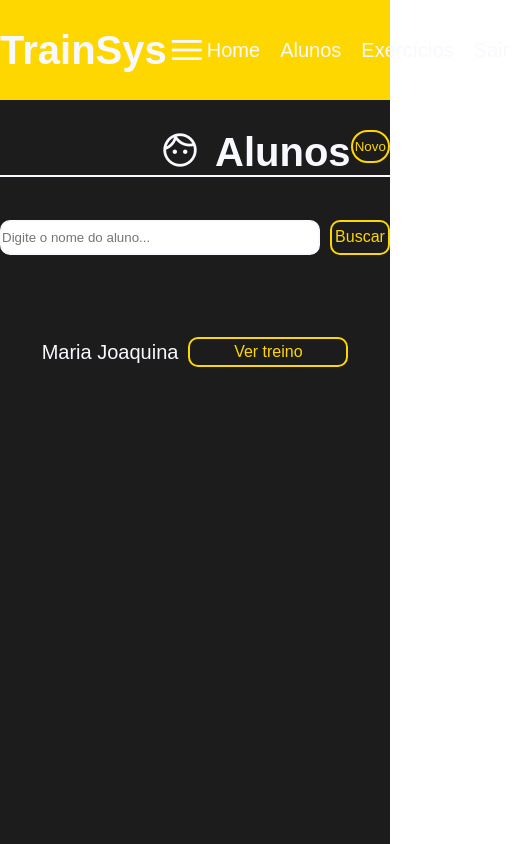
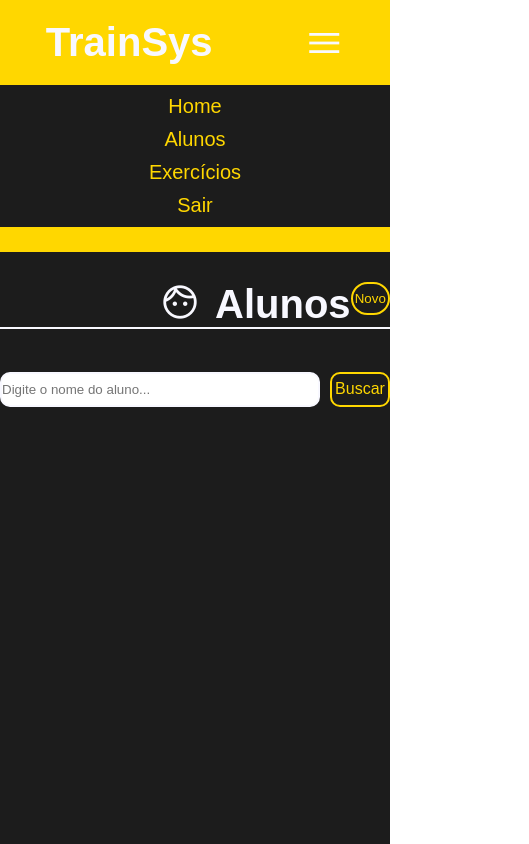
Before and after one commit to HenriqueRodriguesRossi/TrainSys, a Vue app in the folder TrainSys/: page /students in a window 390 px wide. Both pictures are taken after a click on the element "menu". Shown: the top 844 px of the page, 529 px wide, since content can reach past the window. Built offline with nearby package versions, Linux system fonts and the light colour scheme; no server answers.

Commit message:
Adicionando o menu do tipo hamburguer no componente header

```diff
--- a/TrainSys/src/components/Header.vue
+++ b/TrainSys/src/components/Header.vue
@@ -1,95 +1,119 @@
 <template>
     <header>
-        <h1><RouterLink to="/dashboard">TrainSys</RouterLink></h1>
+        <h1>
+            <RouterLink to="/dashboard">TrainSys</RouterLink>
+        </h1>
 
-        <span class="material-symbols-outlined" @click=" selectedMenu = true">
+        <span class="material-symbols-outlined" v-bind="click" @click="clickMenu">
             menu
         </span>
 
-
+        <div class="list-container" v-if="click == true">
             <nav>
                 <ul>
+                    <li>
                         <RouterLink to="/dashboard">Home</RouterLink>
+                    </li>
+                    <li>
                         <RouterLink to="/students">Alunos</RouterLink>
+                    </li>
+                    <li>
                         <RouterLink to="/exercises">Exercícios</RouterLink>
+                    </li>
+                    <li>
                         <RouterLink to="/">Sair</RouterLink>
+                    </li>
                 </ul>
             </nav>
+        </div>
     </header>
 </template>
 
+
 <script>
 import { RouterLink } from 'vue-router';
-export default{
-    name:"Header",
-    data(){
-        return{
-            selectedMenu: false
+export default {
+    name: "Header",
+    data() {
+        return {
+            click: false
+        };
+    },
+    methods: {
+        clickMenu() {
+            if (this.click == false) {
+                this.click = true
+            } else {
+                this.click = false
             }
         }
     }
+};
 </script>
 
 <style scoped>
 header {
     width: 100%;
-    height: 100px;
+    height: auto;
     display: flex;
+    flex-wrap: wrap;
     justify-content: space-around;
     align-items: center;
     background-color: gold;
 }
 
-header h1 a{
+header h1, span{
+    padding-top: 20px;
+    padding-bottom: 20px;
+}
+
+header h1 a {
     color: ghostwhite;
     text-decoration: none;
     font-size: 40px;
+    margin-top: 50px;
 }
 
-header .material-symbols-outlined{
+header .material-symbols-outlined {
     color: ghostwhite;
     font-size: 40px;
     cursor: pointer;
     text-align: center;
-    display: none;
+
 }
 
-header ul {
+header .list-container{
+    width: 100%;
+    height: 100%;
     display: flex;
-    justify-content: space-around;
+    flex-direction: column;
+    justify-content: center;
     align-items: center;
+    margin-bottom: 25px;
+    background-color: rgb(28, 28, 28);
+}
+
+
+header .list-container ul {
+    width: 100%;
     list-style: none;
 }
 
-header ul a {
-    margin-right: 20px;
-    width: auto;
-    cursor: pointer;
-    color: ghostwhite;
-    text-decoration: none;
-    font-weight: 500;
-    font-size: 20px;
-    transition: all 1s;
+header .list-container ul li{
+    margin-top: 10px;
+    margin-bottom: 10px;
+    text-align: center;
 }
 
-header ul a:hover{
-    color: rgb(28, 28, 28);
-    text-decoration: underline;
-}
-
-@media(max-width: 922px){
-    header .material-symbols-outlined{
-        display: block;
-        text-align: center;
+header .list-container ul li a{
+    font-size: 20px;
+    text-decoration: none;
+    color: gold;
     transition: all 0.5s;
 }
 
-    header .material-symbols-outlined:hover{
-        color: rgb(28, 28, 28);
-    }
-
-    header ul li{
-        display: none;
-    }
+header .list-container ul li a:hover{
+    color: ghostwhite;
+    text-decoration: underline;
 }
 </style>
--- a/TrainSys/src/views/Students.vue
+++ b/TrainSys/src/views/Students.vue
@@ -29,15 +29,17 @@
                 <span class="span-error">{{ errors }}</span>
             </div>
         </div>
-        <div class="result-container">
+        <div class="result-container" v-if="apiResponse.length > 0">
             <div class="result-person">
-            <span class="apiResponse"> Maria Joaquina<!--{{ apiResponse }}--></span>
+                <span class="apiResponse"> {{ apiResponse}}</span>
 
-            <button class="training-button"><RouterLink to="/exercises">Ver treino</RouterLink></button>
+                <button class="training-button">
+                    <RouterLink to="/exercises">Ver treino</RouterLink>
+                </button>
 
-        </div>
+            </div>
 
-        <span class="warning"><!--{{ warning }}--></span>
+            <span class="warning">{{ warning }}</span>
         </div>
     </main>
 </template>
@@ -181,7 +183,7 @@ main {
     border-radius: 20px;
 }
 
-#form button{
+#form button {
     width: 160px;
     height: 35px;
     outline: none;
@@ -200,7 +202,7 @@ main {
     color: ghostwhite;
 }
 
-.result-person{
+.result-person {
     width: auto;
     display: flex;
     justify-content: center;
@@ -221,18 +223,18 @@ main {
     transition: all 0.5s;
 }
 
-.training-button a{
+.training-button a {
     color: gold;
     font-size: 16px;
     text-decoration: none;
     transition: all 0.5s;
 }
 
-.training-button:hover{
+.training-button:hover {
     border: 2px solid ghostwhite;
 }
 
-.training-button a:hover{
+.training-button a:hover {
     color: ghostwhite;
 }
 
```
Lines whose indentation alone changed are shown as unchanged.
